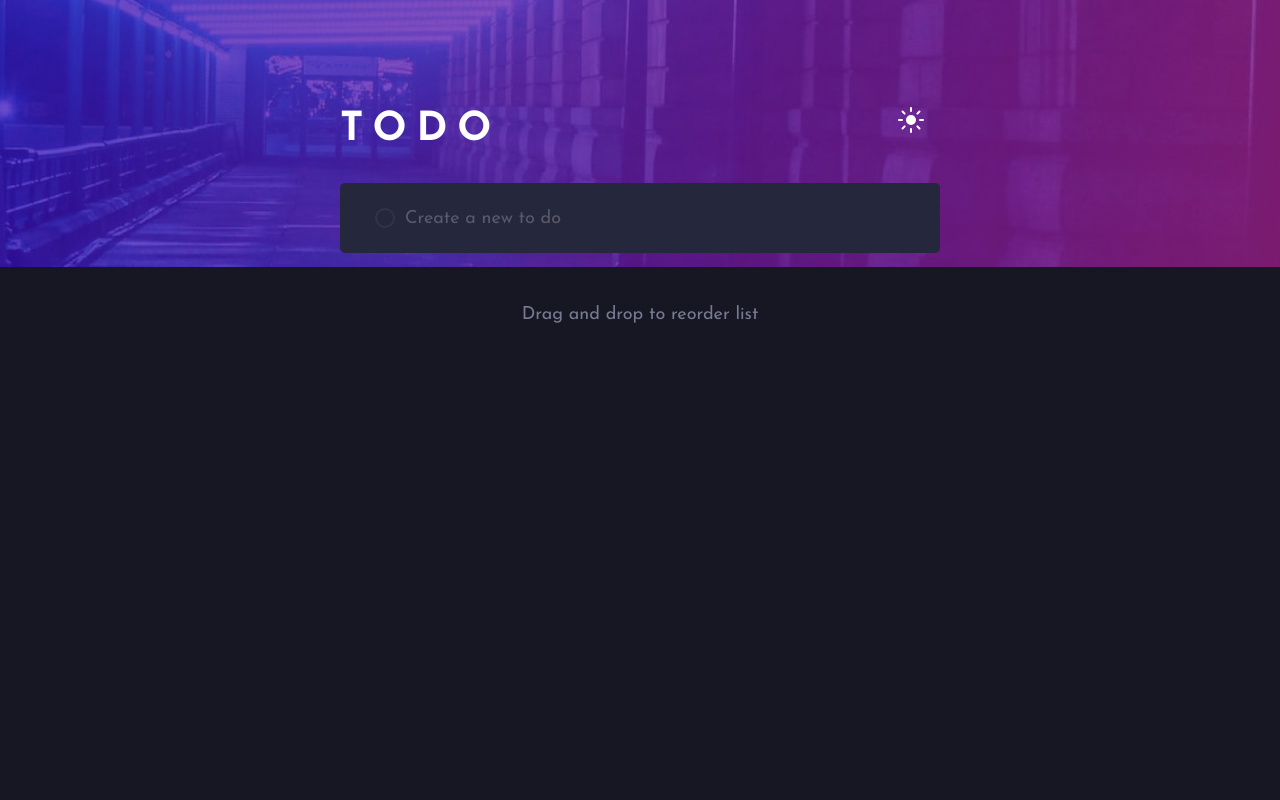
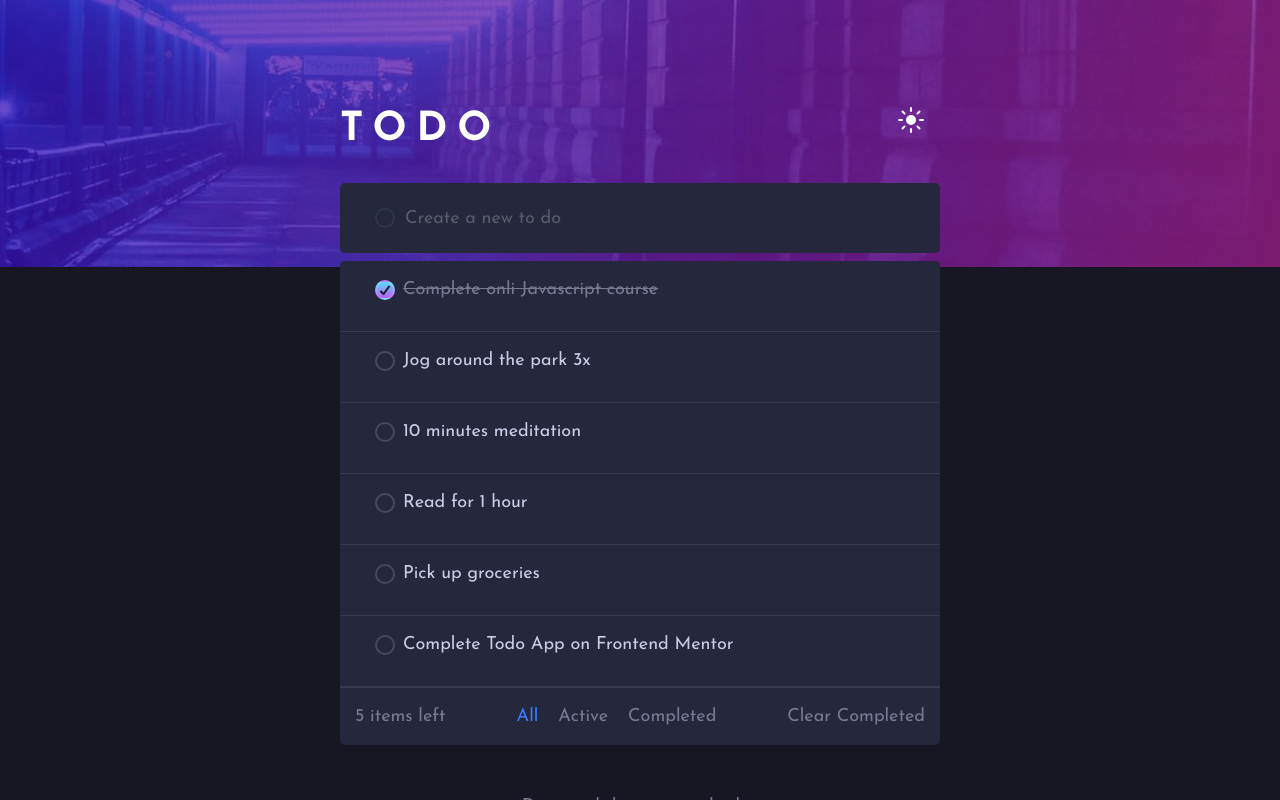
Before and after one commit to nidaxnido/todo-app, a Next.js app: page / in a window 1280 px wide. Built offline with nearby package versions, Linux system fonts and the light colour scheme.

Commit message:
add initial data

```diff
--- a/pages/index.tsx
+++ b/pages/index.tsx
@@ -42,7 +42,7 @@ export default function Home() {
 
   useEffect(() => {
       const stored = localStorage.getItem("todos");
-      setTodos(stored ? JSON.parse(stored) : []);
+      setTodos(stored ? JSON.parse(stored) : initial);
       console.log(todos)
   }, []);
 
@@ -208,7 +208,8 @@ export default function Home() {
 
               </Flex>
             }
-            <Text textAlign="center" my="40px !important" color={footer}>Drag and drop to reorder list</Text>
+            {todos.length &&
+            <Text textAlign="center" my="40px !important" color={footer}>Drag and drop to reorder list</Text>}
           </VStack>
 
 
```
